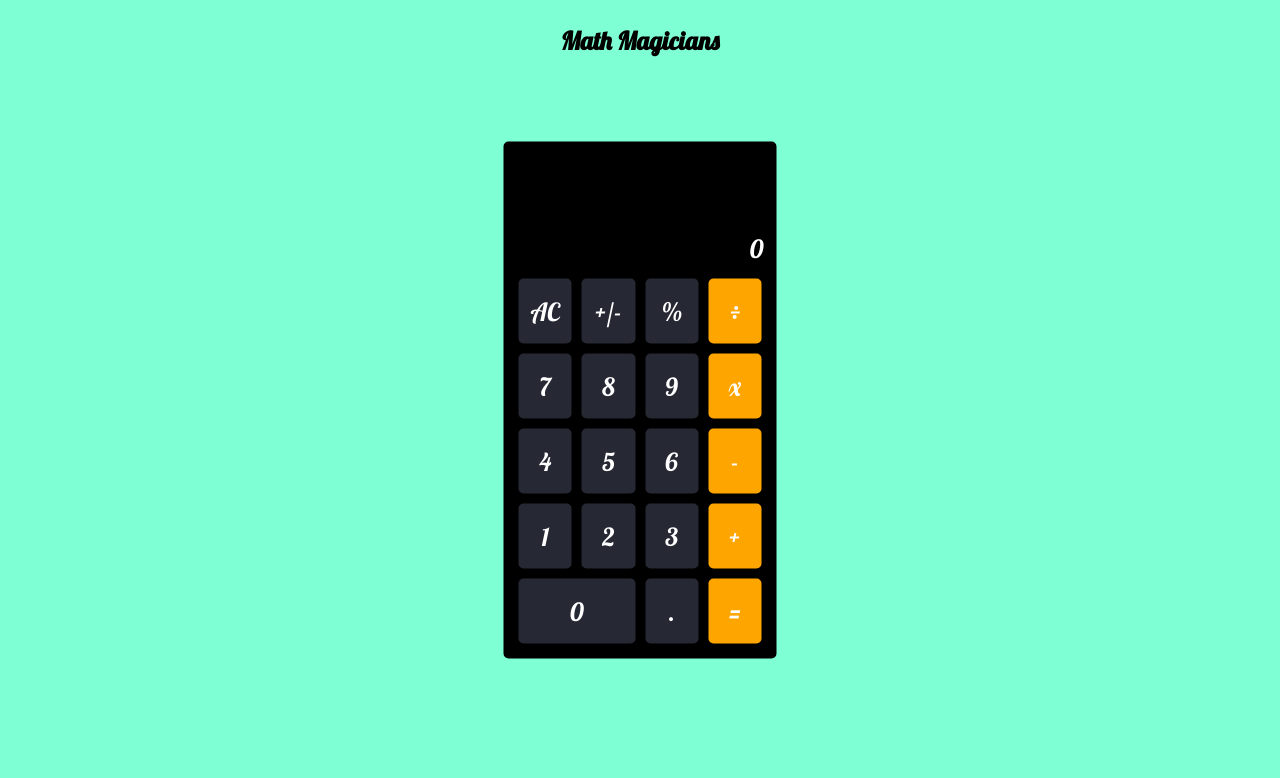
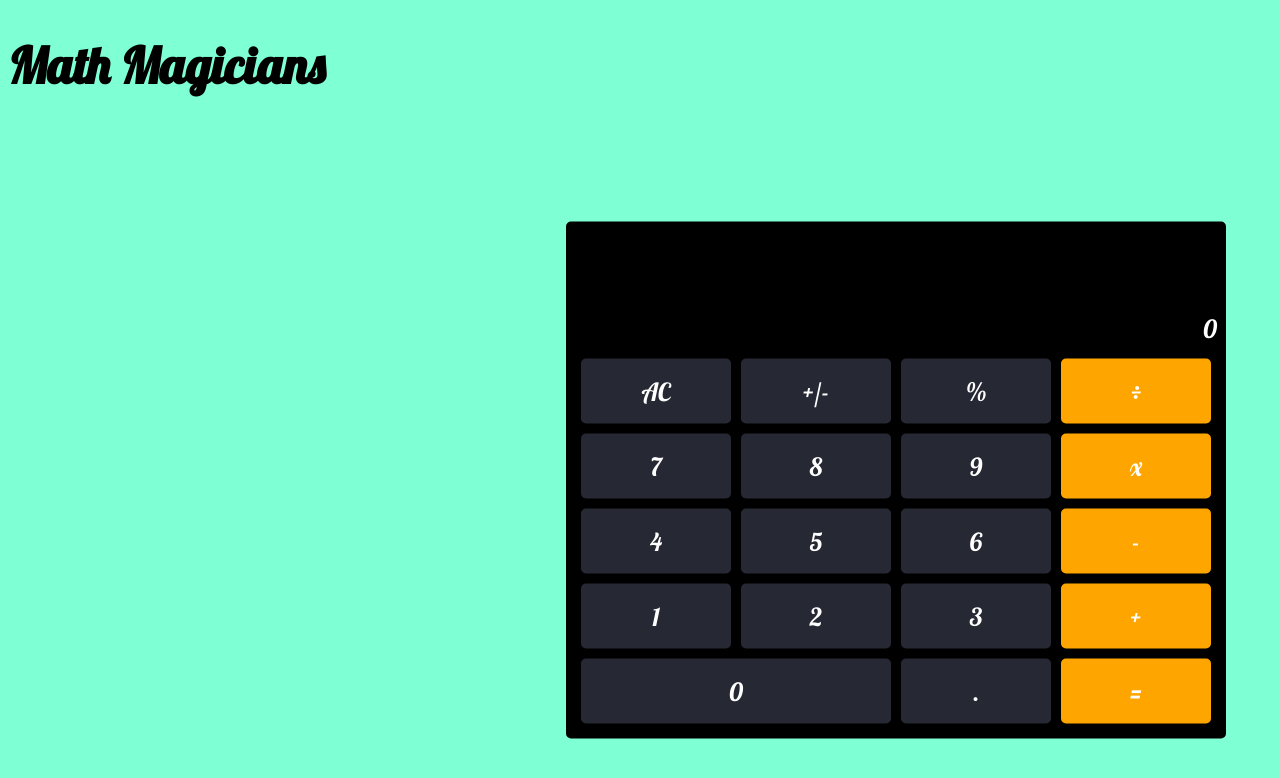
Before and after one commit to Fondem-Jr/math-magicians, a React (Create React App) app: page / in a window 1280 px wide. Shown: the top 778 px of the page. Built offline with nearby package versions, Linux system fonts and the light colour scheme.

Commit message:
Add styles

```diff
--- a/src/components/Calculator.css
+++ b/src/components/Calculator.css
@@ -7,14 +7,16 @@
 
 body {
   background-color: aquamarine;
-  display: flex;
-  justify-content: center;
-  align-items: center;
+}
+
+h1 {
+  font-size: 50px;
 }
 
 .container {
-  top: 50%;
-  left: 50%;
+  top: 60%;
+  left: 70%;
+  width: 50%;
   position: absolute;
   transform: translate(-50%, -50%);
   text-align: center;
@@ -31,7 +33,7 @@ body {
 
 input {
   height: 50px;
-  width: 249px;
+  width: 100%;
   background-color: black;
   color: white;
   text-align: right;
@@ -74,3 +76,27 @@ button:focus,
 button:active {
   outline: none;
 }
+
+.nav-list {
+  display: flex;
+  justify-content: space-evenly;
+  list-style: none;
+  margin: 0;
+  padding-top: 8%;
+}
+
+.active-link {
+  color: orangered;
+  text-decoration: underline;
+}
+
+.header-nav {
+  display: grid;
+  grid-template-columns: auto auto auto;
+  background-color: #f3f3f3;
+}
+
+.header1{
+  grid-column-start: 1;
+  grid-column-end: 3;
+}
```
